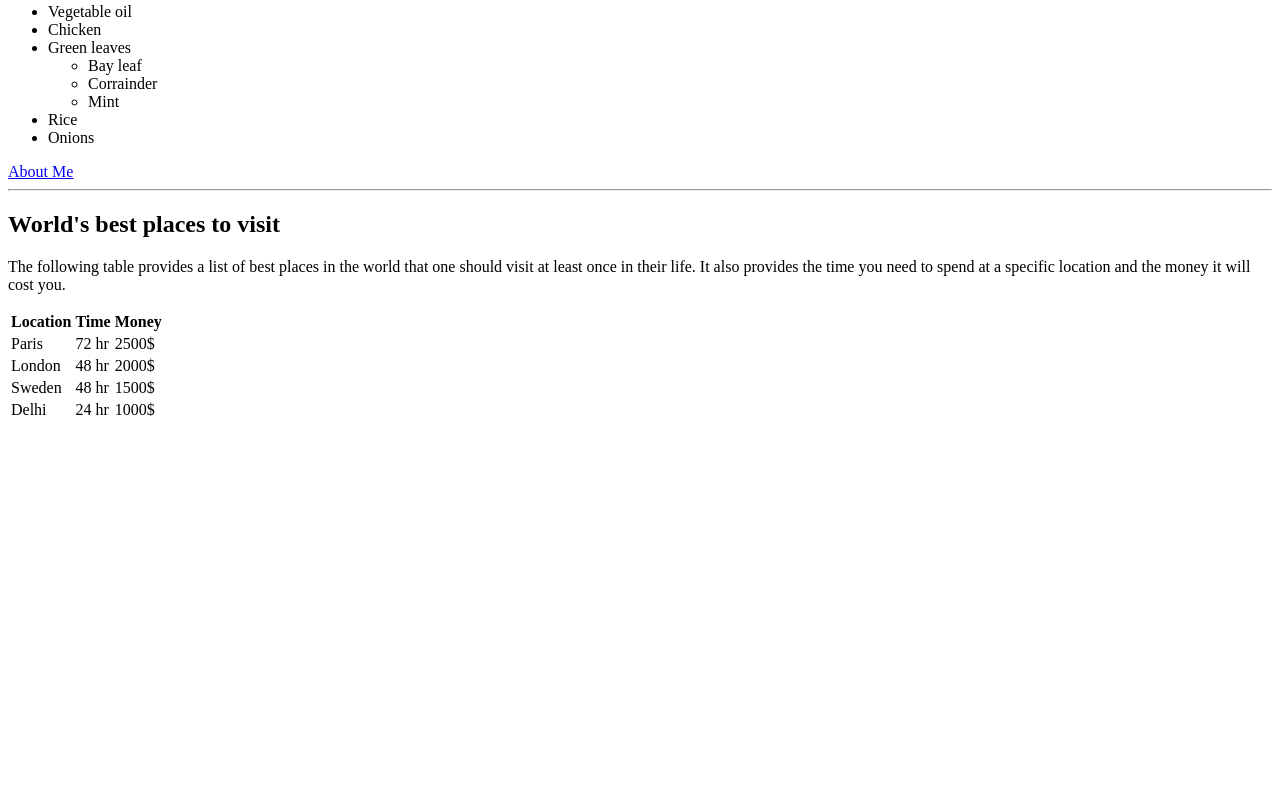
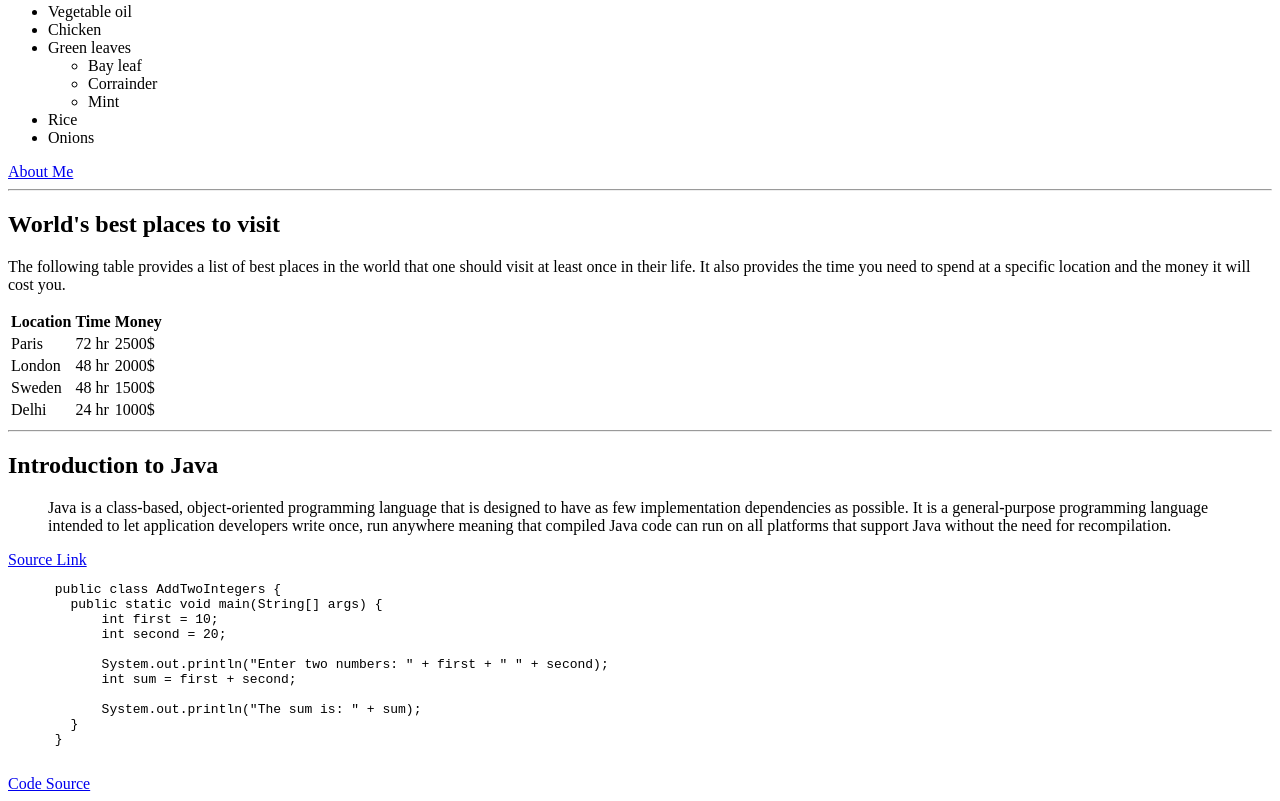
Before and after one commit to 44-563-Web-Apps-S21/webapps-s21-assignment-3-Nikhilreddy012, a plain HTML site: page index.html in a window 1280 px wide. Shown: the part 409-1210 px from the top of the page. Before the commit the page ends 839 px from the top, so only its background shows below. Drawn offline with Linux system fonts and the light colour scheme.

Commit message:
Described java and added a chunk of code

```diff
--- a/index.html
+++ b/index.html
@@ -82,5 +82,28 @@
         <td>1000$</td>
       </tr>
     </table>
+    <hr>
+    <h2>Introduction to Java</h2>
+    <blockquote cite="https://en.wikipedia.org/wiki/Java_(programming_language)">
+      Java is a class-based, object-oriented programming language that is designed to have as
+      few implementation dependencies as possible. It is a general-purpose programming language intended
+      to let application developers write once, run anywhere meaning that compiled Java code can run on
+      all platforms that support Java without the need for recompilation.
+    </blockquote>
+    <a href="https://en.wikipedia.org/wiki/Java_(programming_language)">Source Link</a>
+    <pre>
+      public class AddTwoIntegers {
+        public static void main(String[] args) {
+            int first = 10;
+            int second = 20;
+
+            System.out.println("Enter two numbers: " + first + " " + second);
+            int sum = first + second;
+
+            System.out.println("The sum is: " + sum);
+        }
+      }
+    </pre>
+    <a href="https://www.programiz.com/java-programming/examples/add-numbers">Code Source</a>
 </body>
 </html>
```
